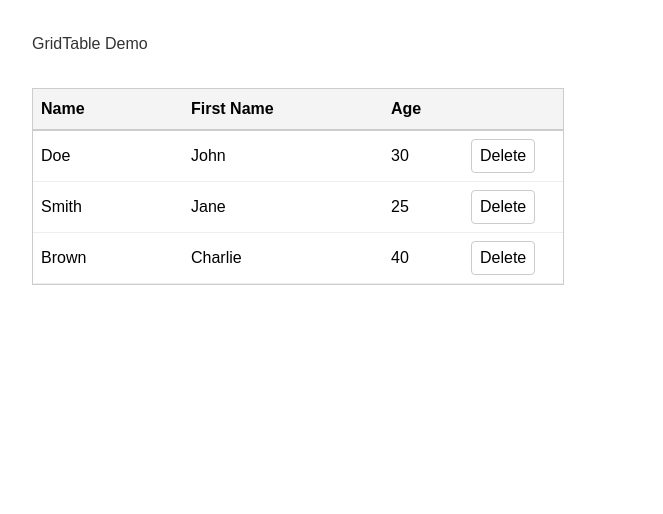
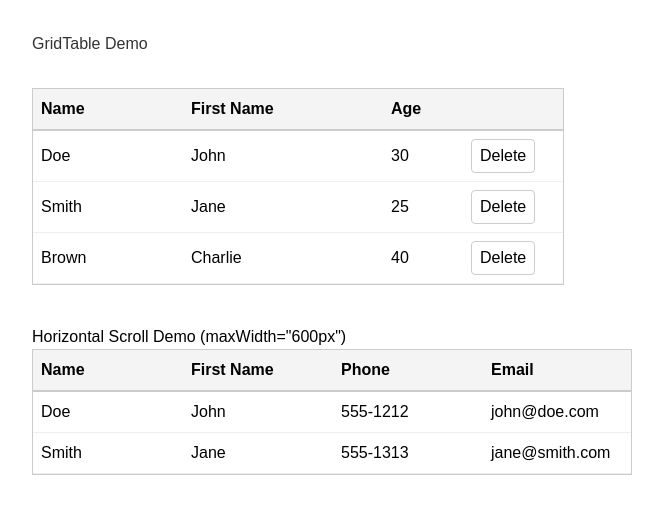
Before and after one commit to tleveque23/gridtable, an Angular app: page / in a window 1280 px wide. Shown: the top 514 px of the page, without its empty margins (140-803 px from the left). Built offline with nearby package versions, Linux system fonts and the light colour scheme.

Commit message:
feat(demo): add horizontal scroll demo table

```diff
--- a/src/app/app.html
+++ b/src/app/app.html
@@ -25,4 +25,40 @@
       </ng-template>
     </grid-column>
   </grid-table>
+
+  <h2 style="margin-top: 40px;">Horizontal Scroll Demo (maxWidth="600px")</h2>
+  <grid-table [values]="wideData()" maxWidth="600px">
+    <grid-column attribute="name" defaultWidth="150px">
+      <ng-template #header>Name</ng-template>
+      <ng-template #row let-item>{{ item.name }}</ng-template>
+    </grid-column>
+    <grid-column attribute="firstName" defaultWidth="150px">
+      <ng-template #header>First Name</ng-template>
+      <ng-template #row let-item>{{ item.firstName }}</ng-template>
+    </grid-column>
+    <grid-column attribute="phone" defaultWidth="150px">
+      <ng-template #header>Phone</ng-template>
+      <ng-template #row let-item>{{ item.phone }}</ng-template>
+    </grid-column>
+    <grid-column attribute="email" defaultWidth="200px">
+      <ng-template #header>Email</ng-template>
+      <ng-template #row let-item>{{ item.email }}</ng-template>
+    </grid-column>
+    <grid-column attribute="address" defaultWidth="200px">
+      <ng-template #header>Address</ng-template>
+      <ng-template #row let-item>{{ item.address }}</ng-template>
+    </grid-column>
+    <grid-column attribute="city" defaultWidth="150px">
+      <ng-template #header>City</ng-template>
+      <ng-template #row let-item>{{ item.city }}</ng-template>
+    </grid-column>
+    <grid-column attribute="country" defaultWidth="150px">
+      <ng-template #header>Country</ng-template>
+      <ng-template #row let-item>{{ item.country }}</ng-template>
+    </grid-column>
+    <grid-column attribute="zip" defaultWidth="100px">
+      <ng-template #header>Zip</ng-template>
+      <ng-template #row let-item>{{ item.zip }}</ng-template>
+    </grid-column>
+  </grid-table>
 </main>
--- a/src/app/app.ts
+++ b/src/app/app.ts
@@ -15,6 +15,31 @@ export class AppComponent {
     { name: 'Brown', firstName: 'Charlie', age: 40 },
   ])
 
+  wideData = signal([
+    {
+      name: 'Doe',
+      firstName: 'John',
+      age: 30,
+      phone: '555-1212',
+      email: 'john@doe.com',
+      address: '123 Main St',
+      city: 'New York',
+      country: 'USA',
+      zip: '10001',
+    },
+    {
+      name: 'Smith',
+      firstName: 'Jane',
+      age: 25,
+      phone: '555-1313',
+      email: 'jane@smith.com',
+      address: '456 Elm St',
+      city: 'Los Angeles',
+      country: 'USA',
+      zip: '90001',
+    },
+  ])
+
   deleteItem(item: any) {
     this.values.update((v) => v.filter((i) => i !== item))
   }
```
